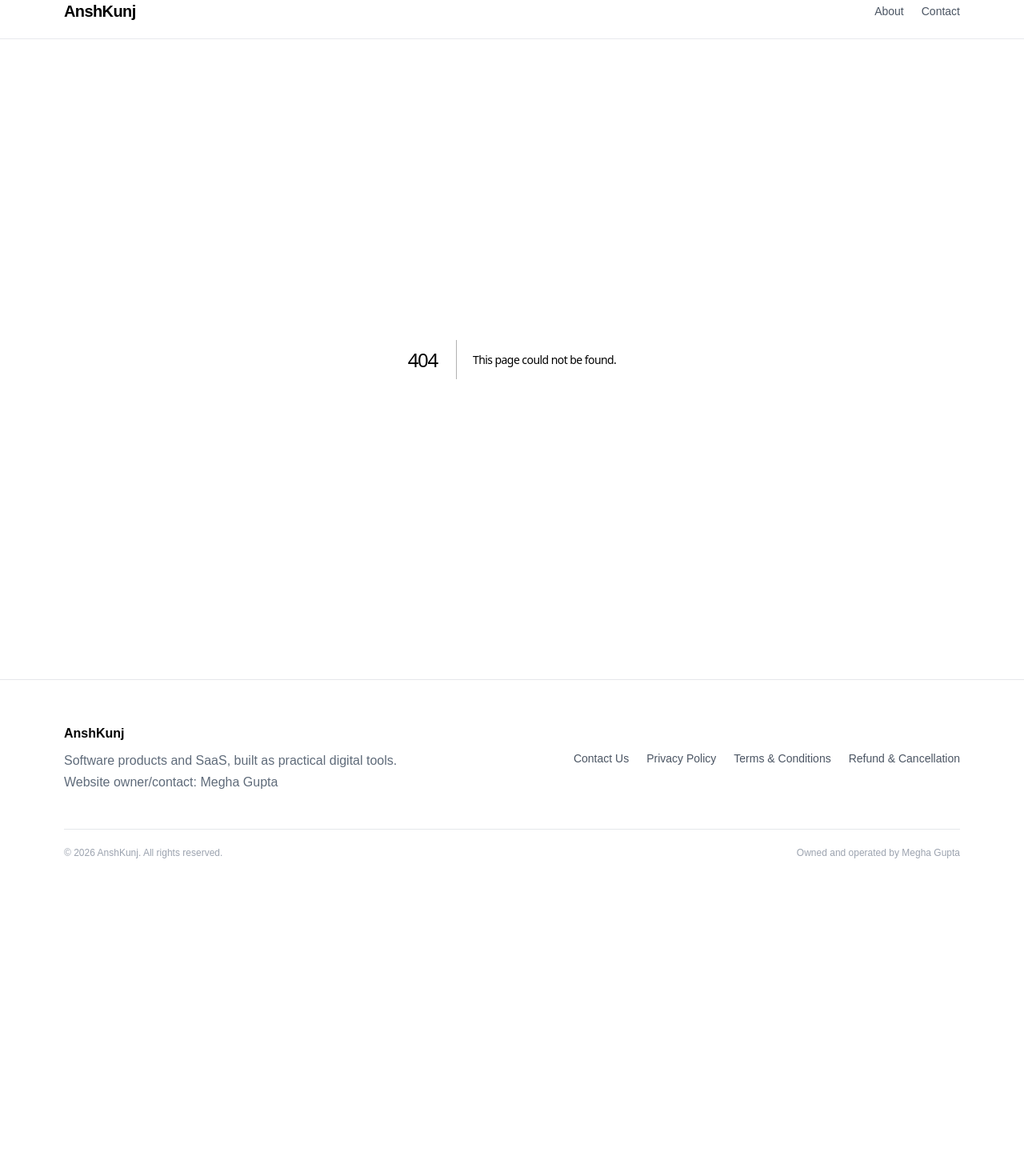
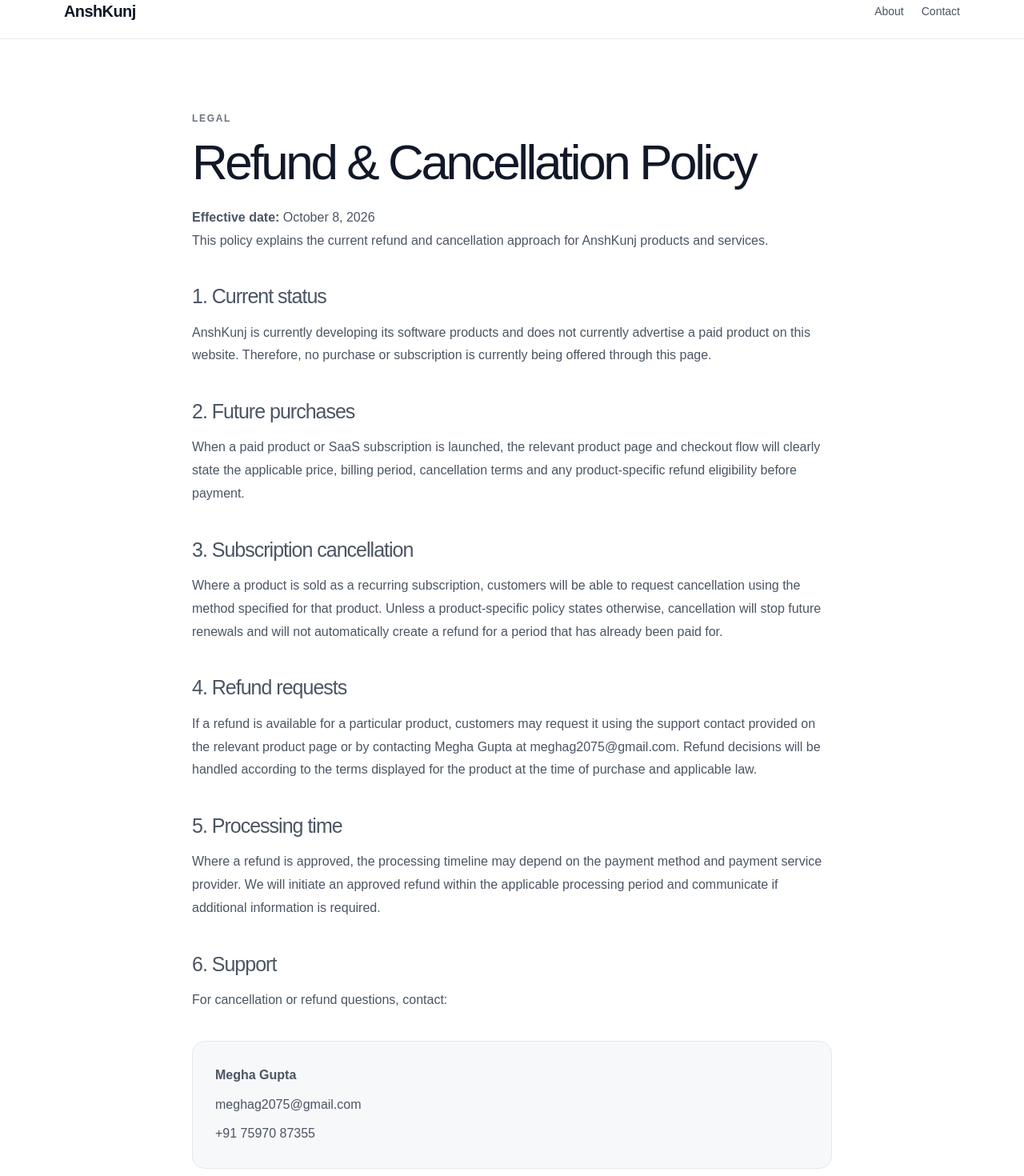
Before and after one commit to anshkunj/ak-project, a Next.js app: page /refund-cancellation in a window 1280 px wide. Before the commit this address had no page. Shown: the part 20-1490 px from the top of the page at 80% size. Before the commit the page ends 1120 px from the top, so only its background shows below. Built offline with nearby package versions, Linux system fonts and the light colour scheme.

Commit message:
Add public legal and contact pages

```diff
--- /dev/null
+++ b/src/app/refund-cancellation/page.tsx
@@ -0,0 +1,75 @@
+export default function RefundCancellationPage() {
+  return (
+    <main className="page">
+      <div className="container narrow">
+        <p className="eyebrow">LEGAL</p>
+        <h1>Refund &amp; Cancellation Policy</h1>
+        <div className="legal-content">
+          <p><strong>Effective date:</strong> October 8, 2026</p>
+
+          <p>
+            This policy explains the current refund and cancellation approach
+            for AnshKunj products and services.
+          </p>
+
+          <h2>1. Current status</h2>
+          <p>
+            AnshKunj is currently developing its software products and does not
+            currently advertise a paid product on this website. Therefore, no
+            purchase or subscription is currently being offered through this
+            page.
+          </p>
+
+          <h2>2. Future purchases</h2>
+          <p>
+            When a paid product or SaaS subscription is launched, the relevant
+            product page and checkout flow will clearly state the applicable
+            price, billing period, cancellation terms and any product-specific
+            refund eligibility before payment.
+          </p>
+
+          <h2>3. Subscription cancellation</h2>
+          <p>
+            Where a product is sold as a recurring subscription, customers will
+            be able to request cancellation using the method specified for that
+            product. Unless a product-specific policy states otherwise,
+            cancellation will stop future renewals and will not automatically
+            create a refund for a period that has already been paid for.
+          </p>
+
+          <h2>4. Refund requests</h2>
+          <p>
+            If a refund is available for a particular product, customers may
+            request it using the support contact provided on the relevant
+            product page or by contacting Megha Gupta at{" "}
+            <a href="mailto:meghag2075@gmail.com">meghag2075@gmail.com</a>.
+            Refund decisions will be handled according to the terms displayed
+            for the product at the time of purchase and applicable law.
+          </p>
+
+          <h2>5. Processing time</h2>
+          <p>
+            Where a refund is approved, the processing timeline may depend on
+            the payment method and payment service provider. We will initiate
+            an approved refund within the applicable processing period and
+            communicate if additional information is required.
+          </p>
+
+          <h2>6. Support</h2>
+          <p>
+            For cancellation or refund questions, contact:
+          </p>
+          <div className="contact-card">
+            <p><strong>Megha Gupta</strong></p>
+            <p>
+              <a href="mailto:meghag2075@gmail.com">meghag2075@gmail.com</a>
+            </p>
+            <p>
+              <a href="tel:+917597087355">+91 75970 87355</a>
+            </p>
+          </div>
+        </div>
+      </div>
+    </main>
+  );
+}
```
